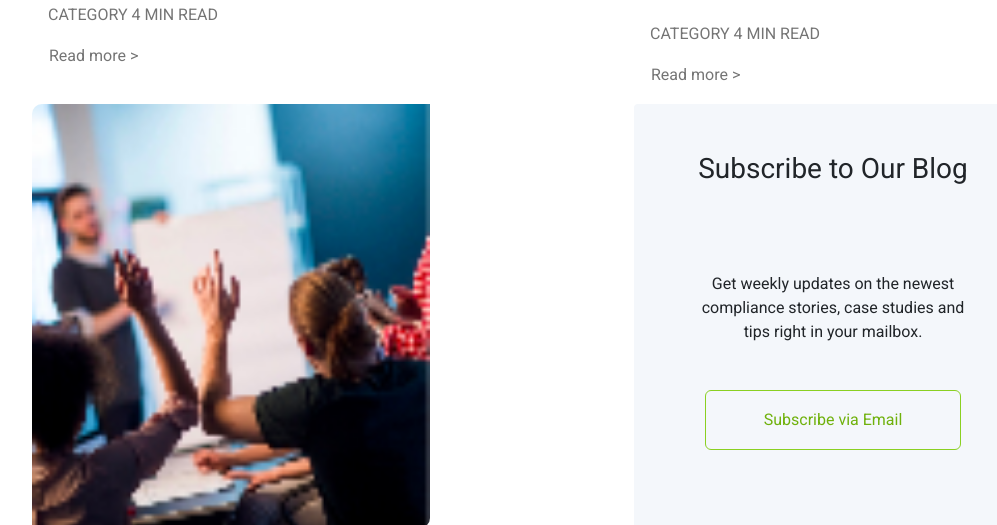
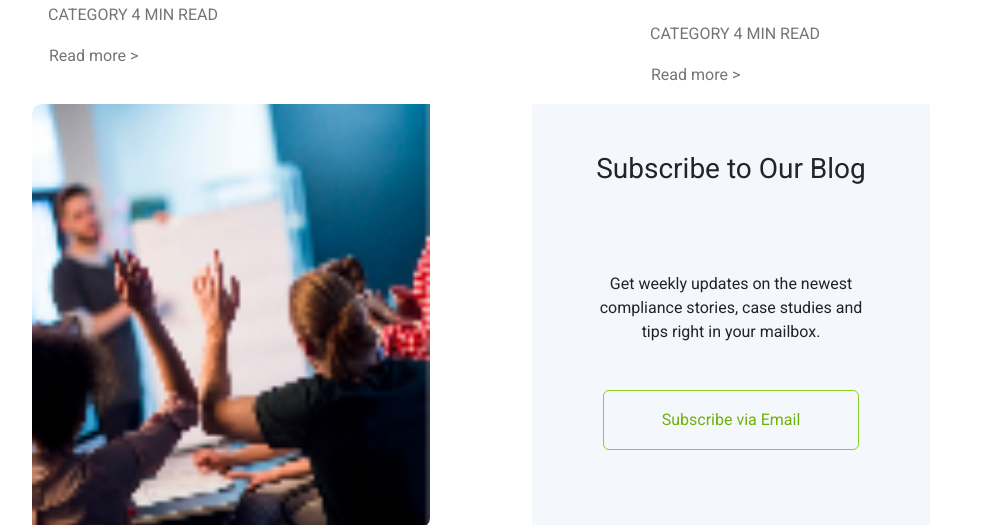
Before and after one commit to yengibarian/blog, a plain HTML site: page index.html in a window 1280 px wide. Shown: the part 868-1393 px from the top of the page, without its empty margins (108-1105 px from the left). Drawn offline with nearby package versions, Linux system fonts and the light colour scheme.

```diff
--- a/css/style.css
+++ b/css/style.css
@@ -123,6 +123,12 @@ h6{
 .sub-icons-item:hover{
     color:#212121;
 }
+@media (max-width: 1900px) {
+
+    .card:nth-child(4) {
+        margin: 0 auto;
+    }
+}
 
 @media (max-width: 1200px) {
     .logo,.container-fluid,section{
```
